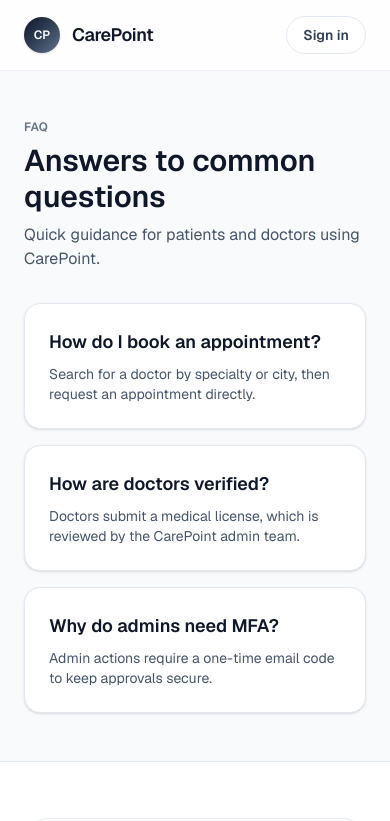
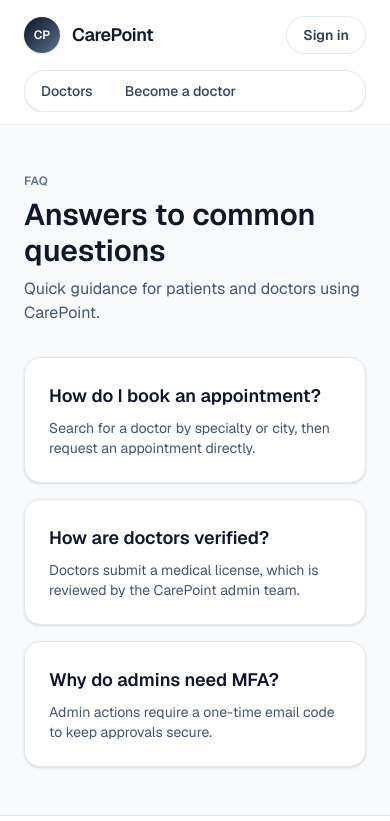
Before and after one commit to BoyanK1/carepoint, a Next.js app: page /faq in a window 390 px wide. Shown: the top 821 px of the page. Built offline with nearby package versions, Linux system fonts and the light colour scheme; no server answers.

Commit message:
Improve mobile navbar and update sign-out button style

```diff
--- a/src/components/LanguageProvider.tsx
+++ b/src/components/LanguageProvider.tsx
@@ -8,7 +8,6 @@ import {
   useMemo,
   useState,
 } from "react";
-import { useRouter } from "next/navigation";
 import {
   translations,
   type Language,
@@ -48,7 +47,6 @@ function persistLanguage(lang: Language) {
 }
 
 export function LanguageProvider({ children }: { children: React.ReactNode }) {
-  const router = useRouter();
   const [lang, setLangState] = useState<Language>(() => {
     if (typeof window === "undefined") {
       return "en";
@@ -71,14 +69,10 @@ export function LanguageProvider({ children }: { children: React.ReactNode }) {
         return;
       }
 
-      // Persist before refresh so server components receive updated cookie.
       persistLanguage(value);
       setLangState(value);
-      router.refresh();
-      // Force a full server render so cookie-based translations update consistently.
-      window.setTimeout(() => window.location.reload(), 0);
     },
-    [lang, router]
+    [lang]
   );
 
   const t = useCallback(
--- a/src/components/NavbarClient.tsx
+++ b/src/components/NavbarClient.tsx
@@ -35,7 +35,8 @@ export function NavbarClient({ user }: NavbarClientProps) {
           : "border-b border-slate-200/60 bg-white/80 backdrop-blur-sm"
       }`}
     >
-      <div className="mx-auto flex w-full max-w-6xl items-center px-6 py-4">
+      <div className="mx-auto w-full max-w-6xl px-6">
+        <div className="flex items-center py-4">
           <Link href="/" className="flex items-center gap-3">
             <span className="flex h-9 w-9 items-center justify-center rounded-full bg-gradient-to-br from-slate-900 via-slate-700 to-slate-500 text-xs font-semibold text-white shadow-sm">
               CP
@@ -83,10 +84,10 @@ export function NavbarClient({ user }: NavbarClientProps) {
             {user ? (
               <Link
                 href="/profile"
-              className="flex items-center gap-3 rounded-full border border-slate-200 bg-white px-3 py-1 transition hover:border-slate-300"
+                className="flex items-center gap-2 rounded-full border border-slate-200 bg-white px-3 py-1 transition hover:border-slate-300"
               >
                 <Avatar name={user.name} src={user.avatarUrl} size={28} />
-              <span className="text-sm font-medium text-slate-700">
+                <span className="max-w-24 truncate text-sm font-medium text-slate-700 sm:max-w-none">
                   {user.name || user.email || t("navAccount")}
                 </span>
               </Link>
@@ -100,6 +101,42 @@ export function NavbarClient({ user }: NavbarClientProps) {
             )}
           </div>
         </div>
+
+        <div className="pb-3 md:hidden">
+          <nav className="overflow-x-auto">
+            <div className="inline-flex min-w-full items-center gap-2 rounded-full border border-slate-200 bg-white/90 p-1 text-sm font-medium text-slate-700 shadow-sm">
+              <Link
+                href="/doctors"
+                className="rounded-full px-3 py-1.5 whitespace-nowrap transition hover:bg-slate-100 hover:text-slate-900"
+              >
+                {t("navDoctors")}
+              </Link>
+              <Link
+                href="/doctor/apply"
+                className="rounded-full px-3 py-1.5 whitespace-nowrap transition hover:bg-slate-100 hover:text-slate-900"
+              >
+                {t("navBecomeDoctor")}
+              </Link>
+              {user && (
+                <Link
+                  href="/dashboard"
+                  className="rounded-full px-3 py-1.5 whitespace-nowrap transition hover:bg-slate-100 hover:text-slate-900"
+                >
+                  {t("navDashboard")}
+                </Link>
+              )}
+              {user?.role === "admin" && (
+                <Link
+                  href="/admin"
+                  className="rounded-full px-3 py-1.5 whitespace-nowrap transition hover:bg-slate-100 hover:text-slate-900"
+                >
+                  {t("navAdmin")}
+                </Link>
+              )}
+            </div>
+          </nav>
+        </div>
+      </div>
     </header>
   );
 }
--- a/src/components/SignOutButton.tsx
+++ b/src/components/SignOutButton.tsx
@@ -9,7 +9,7 @@ export function SignOutButton() {
   return (
     <button
       onClick={() => signOut({ callbackUrl: "/" })}
-      className="rounded-full border border-slate-200 bg-white px-4 py-2 text-sm font-semibold text-slate-700 transition hover:border-slate-300 hover:bg-slate-50 hover:text-slate-900"
+      className="rounded-full border border-rose-200 bg-rose-50 px-4 py-2 text-sm font-semibold text-rose-700 transition hover:border-rose-300 hover:bg-rose-100 hover:text-rose-800"
     >
       {t("profileSignOut")}
     </button>
```
Lines whose indentation alone changed are shown as unchanged.
